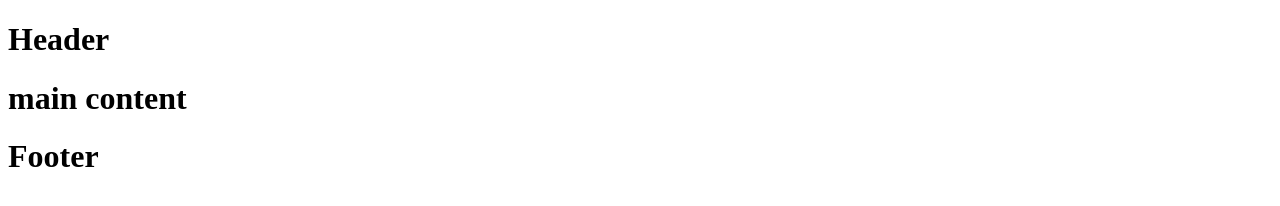
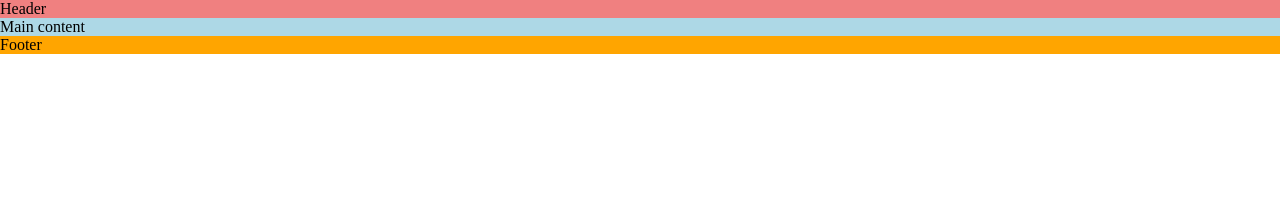
Before and after one commit to Beechy-92/love-running, a plain HTML site: page index.html in a window 1280 px wide. Drawn offline with Linux system fonts and the light colour scheme.

Commit message:
adding wilcard selector

```diff
--- /dev/null
+++ b/assets/css/style.css
@@ -0,0 +1,22 @@
+/* Asterisk wildcard selctor to overide default styles added by the browser */
+* {
+    padding:0;
+    margin: 0;
+    box-sizing:border-box;
+}
+
+
+/* Header */
+header {
+    background-color: lightcoral;
+}
+
+/* Main content */
+main {
+    background-color: lightblue;
+}
+
+/* Footer */
+footer {
+    background-color: orange;
+}
--- a/index.html
+++ b/index.html
@@ -10,21 +10,18 @@
     <link rel="apple-touch-icon" sizes="180x180" href="assets/images/apple-touch-icon.png" />
     <link rel="icon" type="image/png" sizes="32x32" href="assets/images/favicon-32x32.png" />
     <link rel="icon" type="image/png" sizes="16x16" href="assets/images/favicon-16x16.png" />
+    <link rel="stylesheet" href="assets/css/style.css">
 </head>
 
 <body>
-    <header>
-        <!--Header-->
-        <h1>Header</h1>
-    </header>
-    <main>
-        <!--Main content-->
-        <h1>main content</h1>
-    </main>
-    <footer>
-        <!--Footer-->
-        <h1>Footer</h1>
-    </footer>
+    <!--Header-->
+    <header>Header</header>
+
+    <!--Main content-->
+    <main>Main content</main>
+
+    <!--Footer-->
+    <footer>Footer</footer>
 </body>
 
 </html>
```
